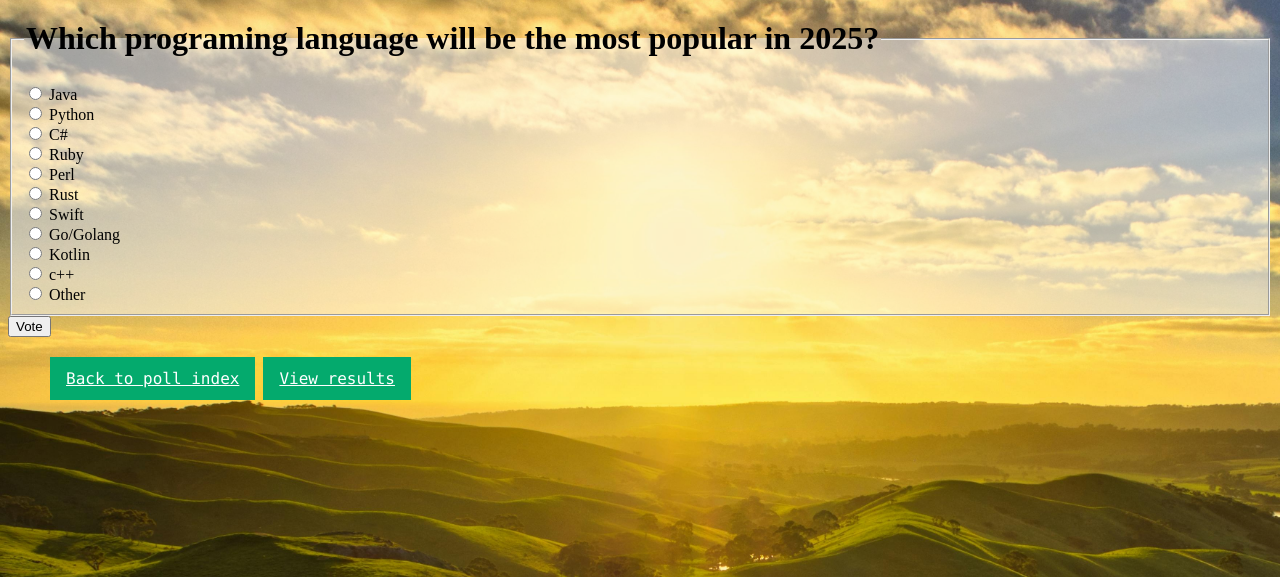
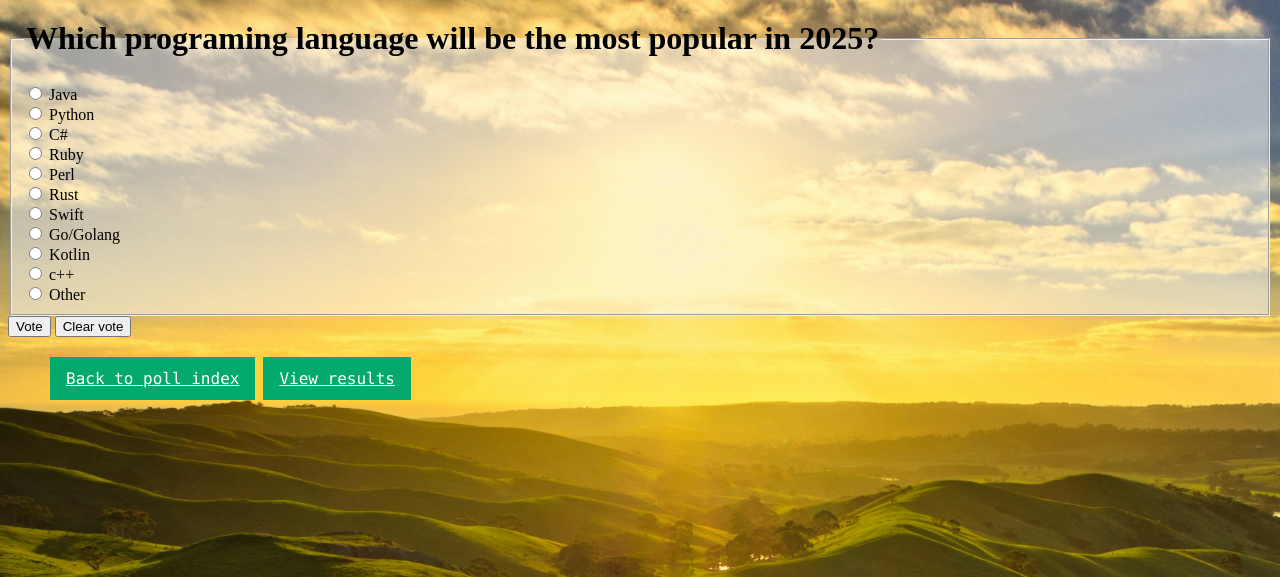
Before and after one commit to KhunakornP/ku-polls, a Django app: page /polls/2/ in a window 1280 px wide. Shown: the part 27-604 px from the top of the page. Run offline with Django 4.2, Linux system fonts and the light colour scheme; data comes from the database, SQL or seed files in the repository.

Commit message:
Updated the detail page to have a 'clear vote' button

```diff
--- a/polls/templates/polls/detail.html
+++ b/polls/templates/polls/detail.html
@@ -19,7 +19,8 @@
         {% endif %}
     {% endfor %}
 </fieldset>
-<input type="submit" value="Vote">
+    <input type="submit" value="Vote">
+    <input type="submit" formaction="{% url 'polls:clear' question.id %}" value="Clear vote">
 </form>
 {% endblock %}
 {% block navigation %}
--- a/polls/views.py
+++ b/polls/views.py
@@ -194,8 +194,6 @@ def clear(request, question_id):
                      f"question {question_id}.) {question.question_text}")
 
 
-
-
 def register(request):
     """Handler for creating new users"""
     if request.method == 'POST':
```
